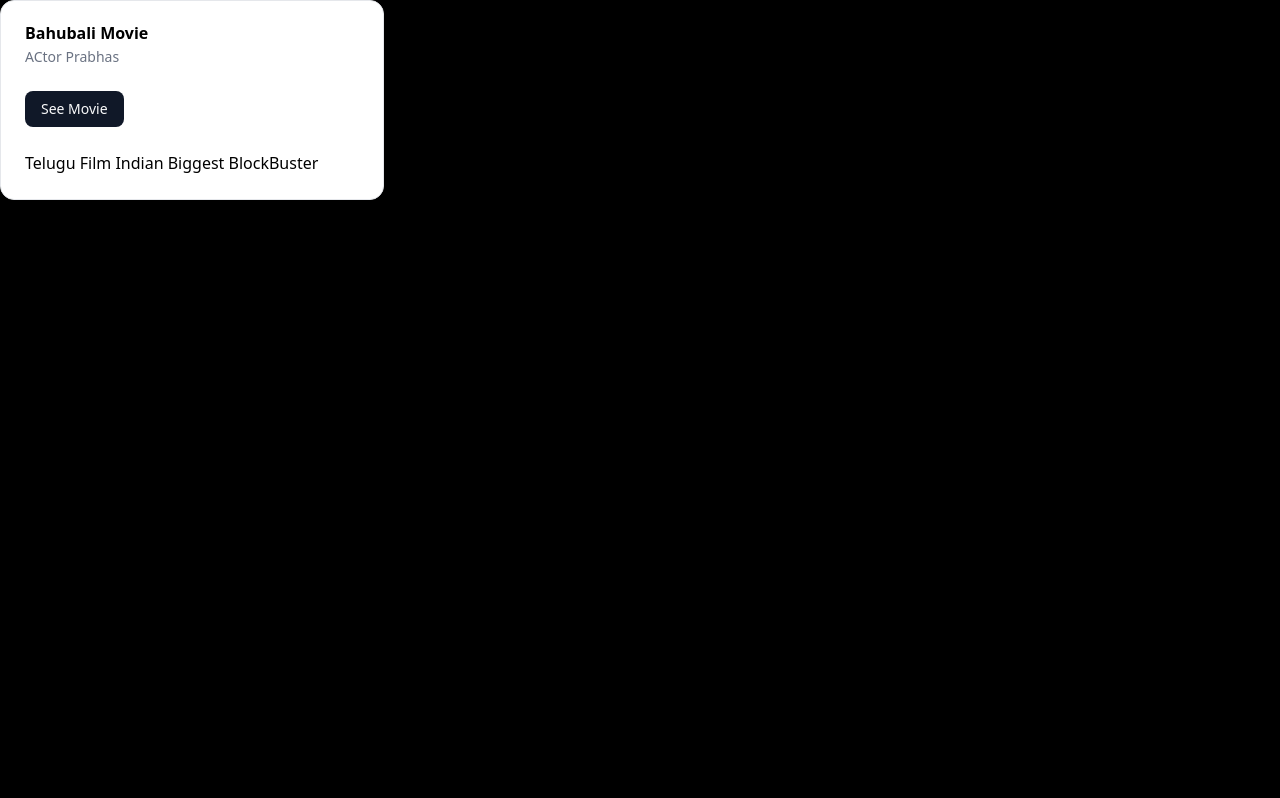
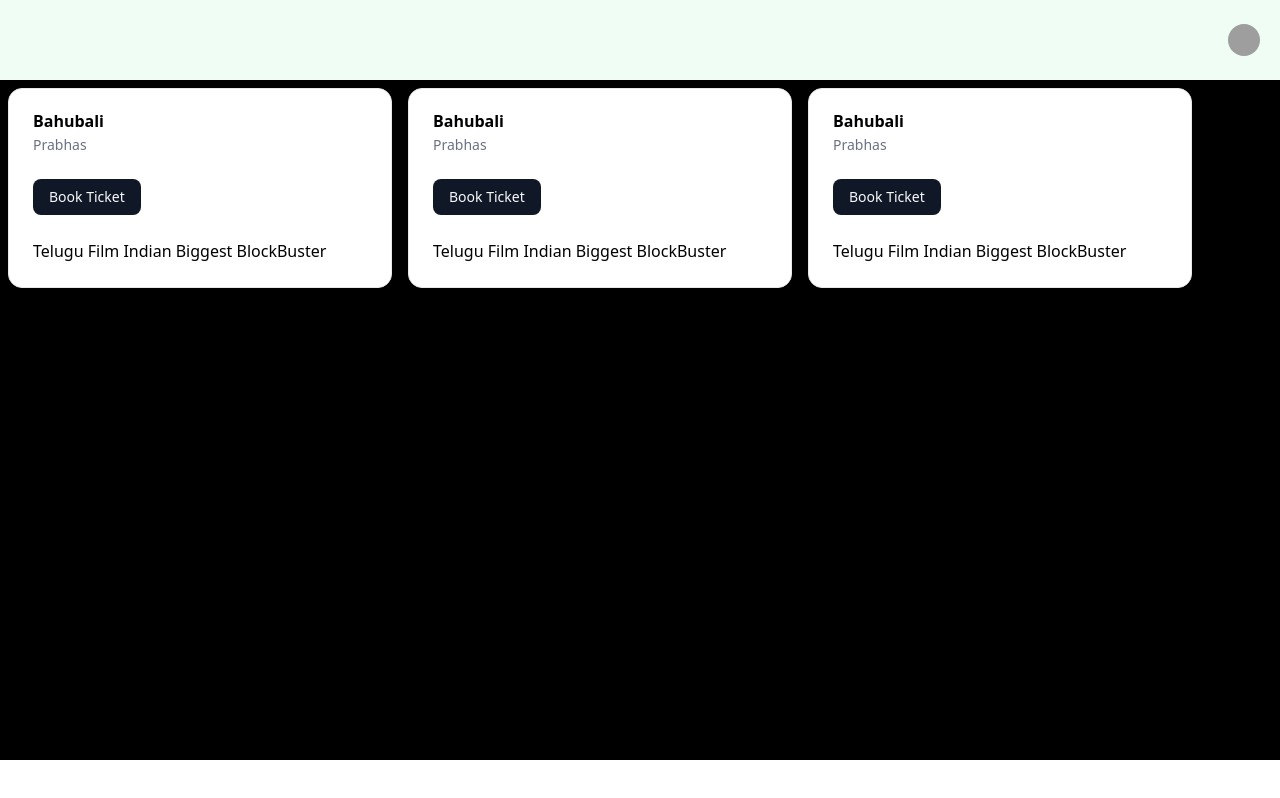
Before and after one commit to vijay9894/frontend, a React app: page /tailwind in a window 1280 px wide. Built offline with nearby package versions, Linux system fonts and the light colour scheme; grey boxes are pictures that could not be loaded; the HTML template or start-up script is replaced by a standard one.

Commit message:
feat: Add Avatar component and integrate it into the Pratice component

```diff
--- a/package.json
+++ b/package.json
@@ -10,6 +10,7 @@
     "preview": "vite preview"
   },
   "dependencies": {
+    "@radix-ui/react-avatar": "^1.1.10",
     "@radix-ui/react-slot": "^1.2.3",
     "@reduxjs/toolkit": "^2.9.0",
     "@tailwindcss/vite": "^4.1.13",
--- /dev/null
+++ b/src/components/ui/avatar.tsx
@@ -0,0 +1,51 @@
+import * as React from "react"
+import * as AvatarPrimitive from "@radix-ui/react-avatar"
+
+import { cn } from "@/lib/utils"
+
+function Avatar({
+  className,
+  ...props
+}: React.ComponentProps<typeof AvatarPrimitive.Root>) {
+  return (
+    <AvatarPrimitive.Root
+      data-slot="avatar"
+      className={cn(
+        "relative flex size-8 shrink-0 overflow-hidden rounded-full",
+        className
+      )}
+      {...props}
+    />
+  )
+}
+
+function AvatarImage({
+  className,
+  ...props
+}: React.ComponentProps<typeof AvatarPrimitive.Image>) {
+  return (
+    <AvatarPrimitive.Image
+      data-slot="avatar-image"
+      className={cn("aspect-square size-full", className)}
+      {...props}
+    />
+  )
+}
+
+function AvatarFallback({
+  className,
+  ...props
+}: React.ComponentProps<typeof AvatarPrimitive.Fallback>) {
+  return (
+    <AvatarPrimitive.Fallback
+      data-slot="avatar-fallback"
+      className={cn(
+        "bg-muted flex size-full items-center justify-center rounded-full",
+        className
+      )}
+      {...props}
+    />
+  )
+}
+
+export { Avatar, AvatarImage, AvatarFallback }
--- a/src/tailwind/Pratice.tsx
+++ b/src/tailwind/Pratice.tsx
@@ -9,25 +9,46 @@
     CardTitle,
 } from "@/components/ui/card"
 
+import { Avatar, AvatarFallback, AvatarImage } from "@/components/ui/avatar"
+
+function Pratice() {
 
 
-function Pratice() {
+    function handleClick() {
+        alert("Ticket Booked Successfully")
+    }
+
+    const movies = [
+        { name: "Bahubali", actor: "Prabhas", about: "Telugu Film Indian Biggest BlockBuster" }
+        , { name: "Bahubali", actor: "Prabhas", about: "Telugu Film Indian Biggest BlockBuster" },
+        { name: "Bahubali", actor: "Prabhas", about: "Telugu Film Indian Biggest BlockBuster" }
+    ]
+
     return (
-        <div className="h-screen bg-black ">
-            <Card className="w-96 bg-white text-black">
+        <>
+            <div className="h-20 bg-green-50 flex justify-end items-center">
+                <Avatar className="m-5 cursor-pointer" onClick={() => alert("Profile Clicked")}>
+                    <AvatarImage src="https://github.com/shadcn.png" />
+                    <AvatarFallback>CN</AvatarFallback>
+                </Avatar>
+            </div>
+            <div className="h-170 bg-black flex">
+                {movies.map((item) => (
+                    <Card className="w-96 mx-2 my-2 pb-12 h-50  bg-white text-black flex">
                         <CardHeader>
-                    <CardTitle className="font-semibold">Bahubali Movie</CardTitle>
-                    <CardDescription>ACtor Prabhas</CardDescription>
+                            <CardTitle className="font-semibold">{item.name}</CardTitle>
+                            <CardDescription>{item.actor}</CardDescription>
                         </CardHeader>
                         <CardContent>
-                    <p><Button className="cursor-pointer "> See Movie </Button></p>
+                            <p><Button className="cursor-pointer" onClick={handleClick}> Book Ticket </Button></p>
                         </CardContent>
                         <CardFooter>
-                    <p>Telugu Film Indian Biggest BlockBuster </p>
+                            <p>{item.about}</p>
                         </CardFooter>
                     </Card>
-
+                ))}
             </div>
+        </>
     )
 }
 
```
Also changed, not shown: 1 other file (tests, documents, lock files or other folders). Lines whose indentation alone changed are shown as unchanged.
